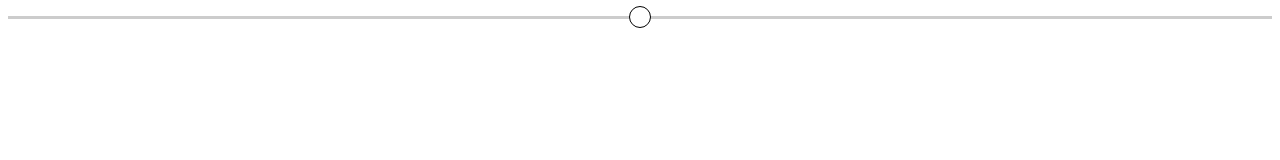
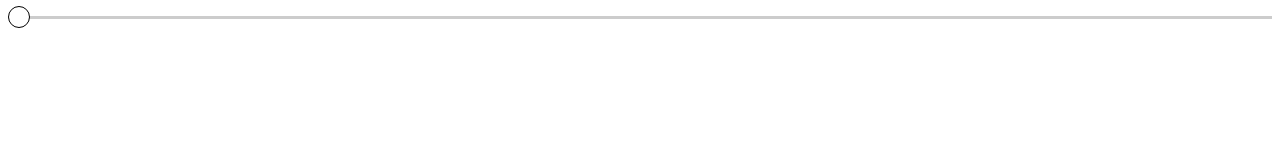
Before and after one commit to idorenyinudoh/aesth-vue-range-input, a Vue app: page / in a window 1280 px wide. Shown: the top 160 px of the page. Built offline with nearby package versions, Linux system fonts and the light colour scheme.

Commit message:
rename vue sfc file

```diff
--- a/src/BaseRange.vue
+++ b/src/AestheticVueRangeInput.vue
@@ -21,7 +21,11 @@
 <script>
 export default {
   props: {
-    value: [String, Number],
+    value: {
+      type: Number,
+      required: false,
+      default: 0,
+    },
     rangeWidth: {
       type: String,
       required: false,
--- a/src/App.vue
+++ b/src/App.vue
@@ -3,7 +3,7 @@
 </template>
 
 <script>
-import BaseRange from "./BaseRange.vue";
+import BaseRange from "./AestheticVueRangeInput.vue";
 
 export default {
   components: {
```
